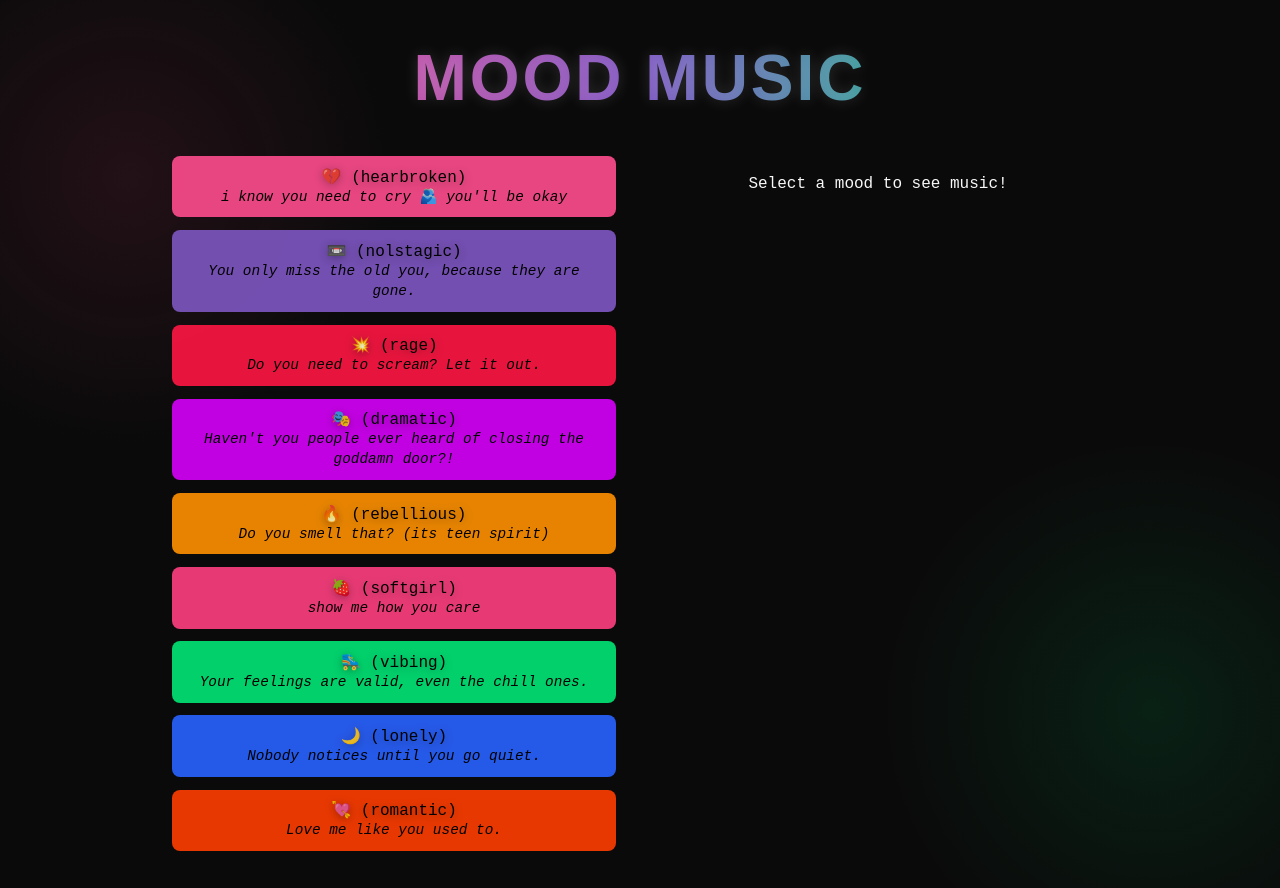
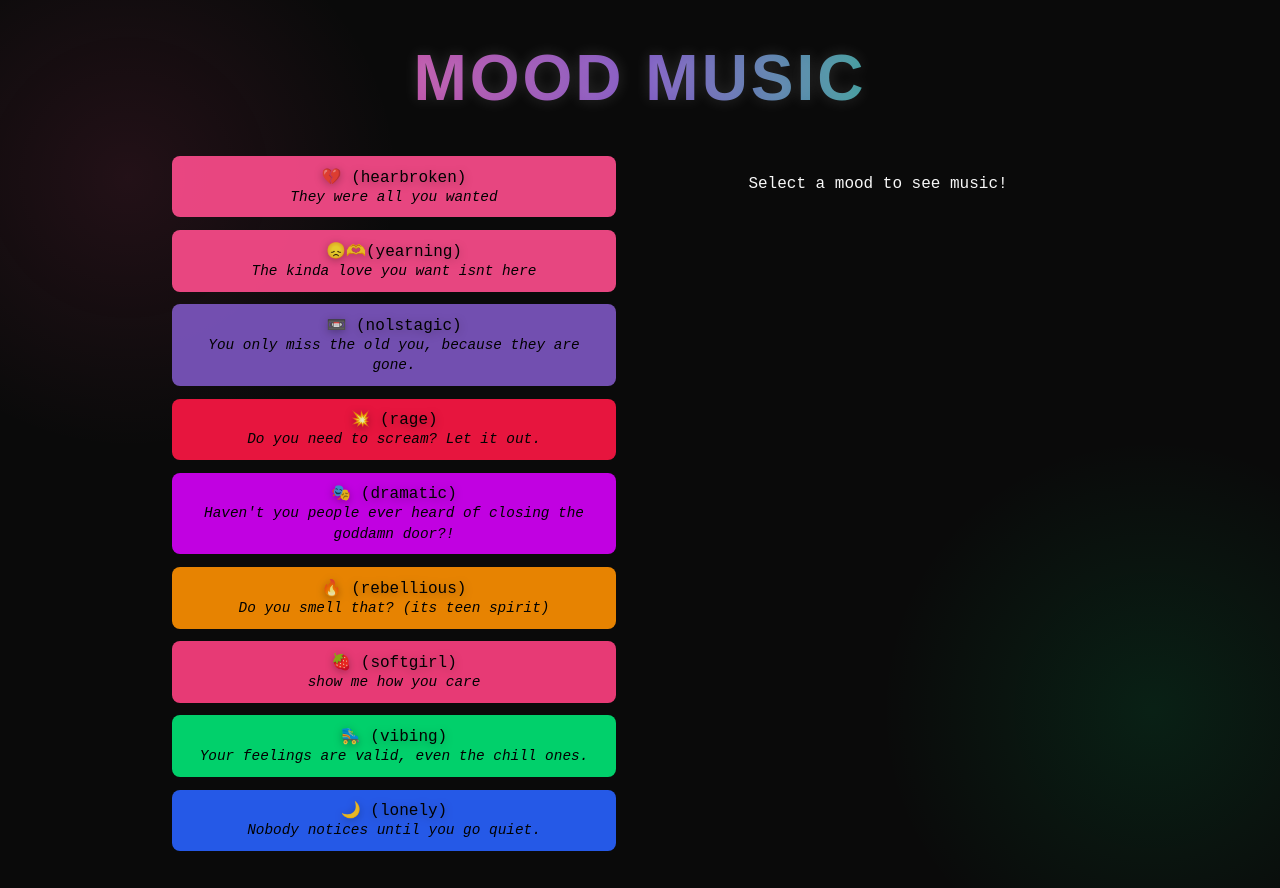
Before and after one commit to ethereal-edith/moodmusic, a React (Vite) app: page / in a window 1280 px wide. Built offline with nearby package versions, Linux system fonts and the light colour scheme.

Commit message:
added more paramore songs

```diff
--- a/src/data/mood.js
+++ b/src/data/mood.js
@@ -1,7 +1,22 @@
 const moods = {
   heartbroken: {
     emoji: "💔 (hearbroken)",
-    quote: "i know you need to cry 🫂 you'll be okay ",
+    quote: "They were all you wanted ",
+    embedCode: `
+    <iframe width="560"
+     height="315" src="https://www.youtube.com/embed/W7nmB20qJv4?si=1PTuGb8UXfg5fafn"
+     title="YouTube video player"
+     frameborder="0"
+     allow="accelerometer; autoplay; clipboard-write; encrypted-media; gyroscope; picture-in-picture; web-share"
+     referrerpolicy="strict-origin-when-cross-origin"
+     allowfullscreen>
+    </iframe>
+    `,
+    bgColor: "#ff4d8d",
+  },
+    yearning: {
+    emoji: " 😞🫶(yearning)",
+    quote: "The kinda love you want isnt here",
     embedCode: `
       <iframe
         width="560"
@@ -171,7 +186,7 @@ const moods = {
     bgColor: "#8d6e63",
   },
   euphoria: {
-    emoji: "🕊️ (euphoria)",
+    emoji: " 😝 (euphoria)",
     quote: "You hear that, its the endorphins",
     embedCode:`
     <iframe width="560"
@@ -185,7 +200,52 @@ const moods = {
      </iframe>
     `,
     bgColor: "#00b0ff",
-  }
+  },
+   lovestuck: {
+    emoji: " 💌 (lovestruck)",
+    quote: "And After all this time im still into you",
+    embedCode:`
+    <iframe width="560" height="315"
+     src="https://www.youtube.com/embed/Q_fmW9RPCqM?si=61baMdG-ddcONuHz"
+     title="YouTube video player"
+     frameborder="0"
+     allow="accelerometer; autoplay; clipboard-write; encrypted-media; gyroscope; picture-in-picture; web-share"
+     referrerpolicy="strict-origin-when-cross-origin"
+     allowfullscreen>
+    </iframe>
+    `,
+    bgColor: "#ff0033",
+  },
+   hardtimes: {
+    emoji: " 🤟 (hardtimes)",
+    quote: "Gonna make you wonder why you even try",
+    embedCode:`
+    <iframe width="560"
+     height="315"
+     src="https://www.youtube.com/embed/RfTFCs_ROXw?si=ZpYdjOVbD-RqTHCT"
+     title="YouTube video player"
+     frameborder="0"
+     allow="accelerometer; autoplay; clipboard-write; encrypted-media; gyroscope; picture-in-picture; web-share"
+     referrerpolicy="strict-origin-when-cross-origin" allowfullscreen>
+    </iframe>
+    `,
+    bgColor: "#ff00aa",
+  },
+   surving: {
+    emoji: " 😓(surviving)",
+    quote: "aint it fun living in the real world?",
+    embedCode:`
+    <iframe width="560"
+     height="315"
+     src="https://www.youtube.com/embed/qgp9VPF0eGw?si=TPI5MxpjPOSCwZcw"
+     title="YouTube video player"
+     frameborder="0"
+     allow="accelerometer; autoplay; clipboard-write; encrypted-media; gyroscope; picture-in-picture; web-share"
+     referrerpolicy="strict-origin-when-cross-origin" allowfullscreen>
+    </iframe>
+    `,
+    bgColor: "#2d0320",
+  },
 };
 
 export default moods;
```
